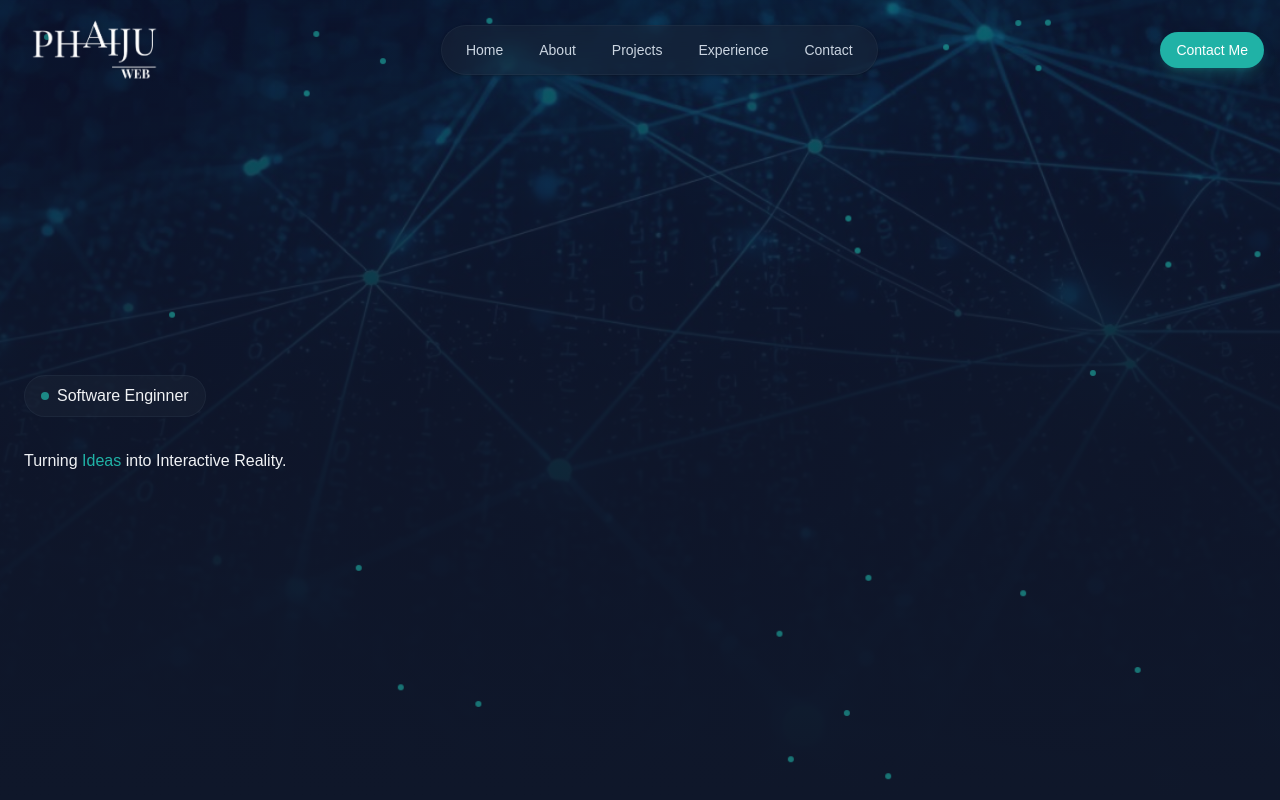
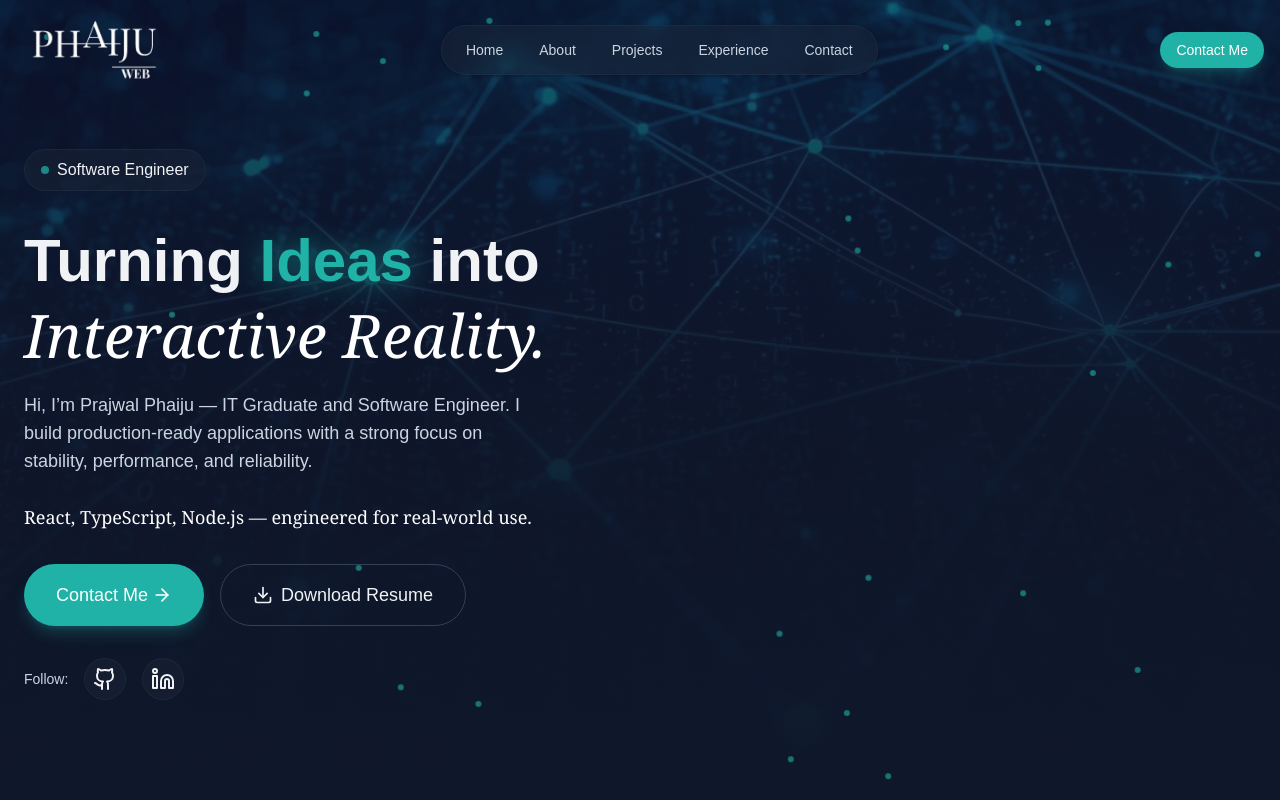
Before and after one commit to prajwalphaiju/My-personal-portfolio, a React (Vite) app: page / in a window 1280 px wide. Built offline with nearby package versions, Linux system fonts and the light colour scheme; a web font is replaced by a local one.

Commit message:
create left section of the Hero section

```diff
--- /dev/null
+++ b/src/components/AnimatedBorderButton.jsx
@@ -0,0 +1,38 @@
+import { Download } from "lucide-react";
+
+export const AnimatedBorderButton = ({ children }) => {
+  return (
+    <button
+      className="relative bg-transparent border border-border
+        text-foreground hover:border-primary/50 transition-all
+        duration-1000 focus:outline-none focus-visible:ring-2
+        focus-visible:ring-primary focus-visible:ring-offset-2
+        disabled:opacity-50 disabled:cursor-not-allowed group
+        px-8 py-4 text-lg font-medium rounded-full overflow-visible
+        animated-border"
+    >
+      {/* Animated SVG Border */}
+      <svg
+        className="absolute left-0 top-0 w-full h-full pointer-events-none download-cv-border"
+        viewBox="0 0 200 60"
+        preserveAspectRatio="none"
+        style={{ overflow: "visible" }}
+      >
+        <path
+          d="M 30,1 A 29,29 0 0 0 1,30 L 1,30 A 29,29 0 0 0 30,59 L 170,59 A 29,29 0 0 0 199,30 L 199,30 A 29,29 0 0 0 170,1 Z"
+          fill="none"
+          stroke="var(--color-primary)"
+          strokeWidth="2"
+          strokeDasharray="400 550"
+          strokeDashoffset="400"
+          strokeLinecap="round"
+          strokeLinejoin="round"
+          className="animated-border-path"
+        />
+      </svg>
+      <span className="relative z-10 flex items-center justify-center gap-2">
+        {children}
+      </span>
+    </button>
+  );
+};
--- a/src/index.css
+++ b/src/index.css
@@ -51,6 +51,11 @@
     backdrop-filter: blur(25px);
     border: 1px solid color-mix(in srgb, var(--color-border) 50%, transparent);
   }
+
+  .glow-text {
+    text-shadow: 0 0 30px
+      color-mix(in srgb, var(--color-primary) 60%, transparent);
+  }
 }
 
 @layer utilities {
@@ -65,9 +70,6 @@
       transform: translateY(0);
       filter: blur(0);
     }
-  }
-  .animate-fade-in {
-    animation: fade-in 0.5s ease-out both;
   }
 
   @keyframes slow-drift {
@@ -99,16 +101,48 @@
     animation: loading 0.8s ease infinite;
   }
 
-  @keyframes loading {
+  .animate-fade-in {
+    animation: fade-in 0.5s ease-out both;
+  }
+
+  .animation-delay-100 {
+    animation-delay: 100ms;
+  }
+  .animation-delay-200 {
+    animation-delay: 200ms;
+  }
+  .animation-delay-300 {
+    animation-delay: 300ms;
+  }
+  .animation-delay-400 {
+    animation-delay: 400ms;
+  }
+  .animation-delay-500 {
+    animation-delay: 500ms;
+  }
+  .animation-delay-600 {
+    animation-delay: 600ms;
+  }
+  .animation-delay-800 {
+    animation-delay: 800ms;
+  }
+
+  @keyframes animated-border {
     0% {
-      transform: translateX(-100%);
+      stroke-dashoffset: 400;
     }
     100% {
-      transform: translateX(250%);
+      stroke-dashoffset: -550;
     }
   }
 
-  .animate-loading-bar {
-    animation: loading 0.8s ease infinite;
+  .group:hover .animated-border-path {
+    animation: animated-border 3s linear infinite;
+  }
+
+  .animated-border:hover {
+    background-color: color-mix(in srgb, #26c4b8 15%, transparent);
+    backdrop-filter: blur(16px);
+    box-shadow: 0 0 20px color-mix(in srgb, #26c4b8 20%, transparent);
   }
 }
--- a/src/sections/Hero.jsx
+++ b/src/sections/Hero.jsx
@@ -1,4 +1,7 @@
+import { Button } from "@/components/Button";
+import { ArrowRight, Download, Github, Linkedin } from "lucide-react";
 import backgroundImage from "@/assets/background.png";
+import { AnimatedBorderButton } from "../components/AnimatedBorderButton";
 
 export const Hero = () => {
   return (
@@ -42,15 +45,55 @@
             <div className="animate-fade-in">
               <span className="inline-flex items-center gap-2 px-4 py-2 rounded-full glass ">
                 <span className="w-2 h-2 bg-primary rounded-full animate-pulse" />
-                Software Enginner
+                Software Engineer
               </span>
             </div>
             {/* Headline */}
-            <div>
-              <h1 className="space-y-4">
-                Turning <span className="text-primary glow text">Ideas</span>{" "}
-                into Interactive Reality.
+            <div className="space-y-4">
+              <h1 className="text-5xl md:text-5xl lg:text-6xl font-bold leading-tight animate-fade-in animation-delay-100">
+                Turning <span className="text-primary glow-text">Ideas</span>{" "}
+                into
+                <br />{" "}
+                <span className="font-serif italic font-normal text-white">
+                  Interactive Reality.
+                </span>
               </h1>
+              <p className="text-lg text-muted-foreground max-w-lg animate-fade-in animation-delay-200">
+                Hi, I’m Prajwal Phaiju — IT Graduate and Software Engineer. I
+                build production-ready applications with a strong focus on
+                stability, performance, and reliability.
+                <br />
+                <br />
+                <span className="font-serif  font-normal text-white">
+                  React, TypeScript, Node.js — engineered for real-world use.
+                </span>
+              </p>
+            </div>
+            {/* CTAs */}
+            <div className="flex flex-wrap gap-4 animate-fade-in animation-delay-300">
+              <Button size="lg">
+                Contact Me <ArrowRight className="w-5 h-5" />
+              </Button>
+
+              <AnimatedBorderButton>
+                <Download className="w-5 h-5" />
+                Download Resume
+              </AnimatedBorderButton>
+            </div>
+            {/* Social Links*/}
+            <div className="flex items-center gap-4 animate-fade-in animation-delay-400">
+              <span className="text-sm text-muted-foreground">Follow: </span>
+              {[
+                { icon: Github, href: "https://github.com/prajwalphaiju" },
+                {
+                  icon: Linkedin,
+                  href: "https://www.linkedin.com/in/prajwalphaiju/",
+                },
+              ].map((social, index) => (
+                <a key={index} href={social.href} className="p-2 rounded-full glass hover:bg-primary/10 hover:text-primary transition-all duration-300">
+                  {<social.icon  className="w-6 h-6"/>}
+                </a>
+              ))}
             </div>
           </div>
           {/* Right section - Profile Image */}
```
